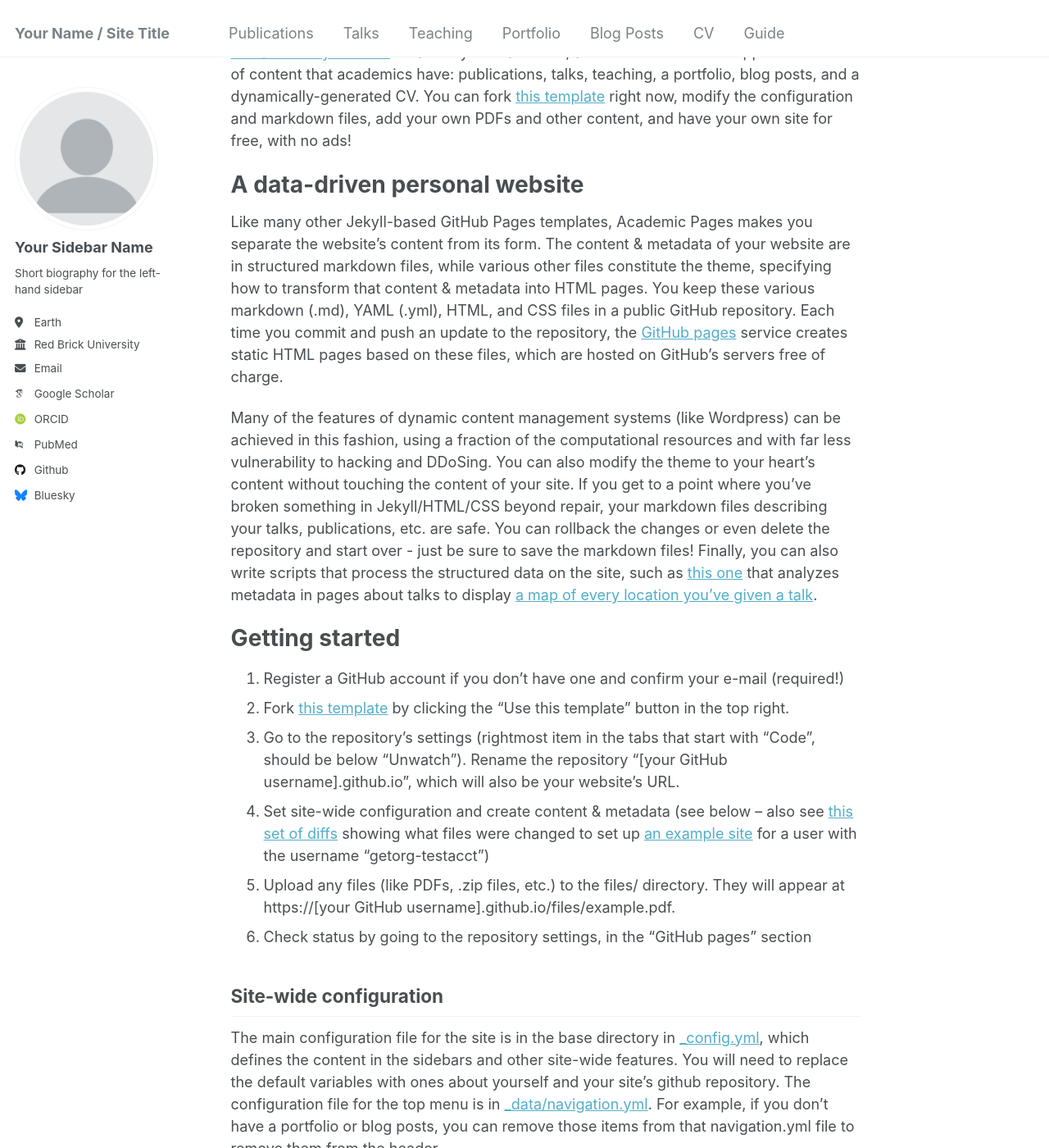
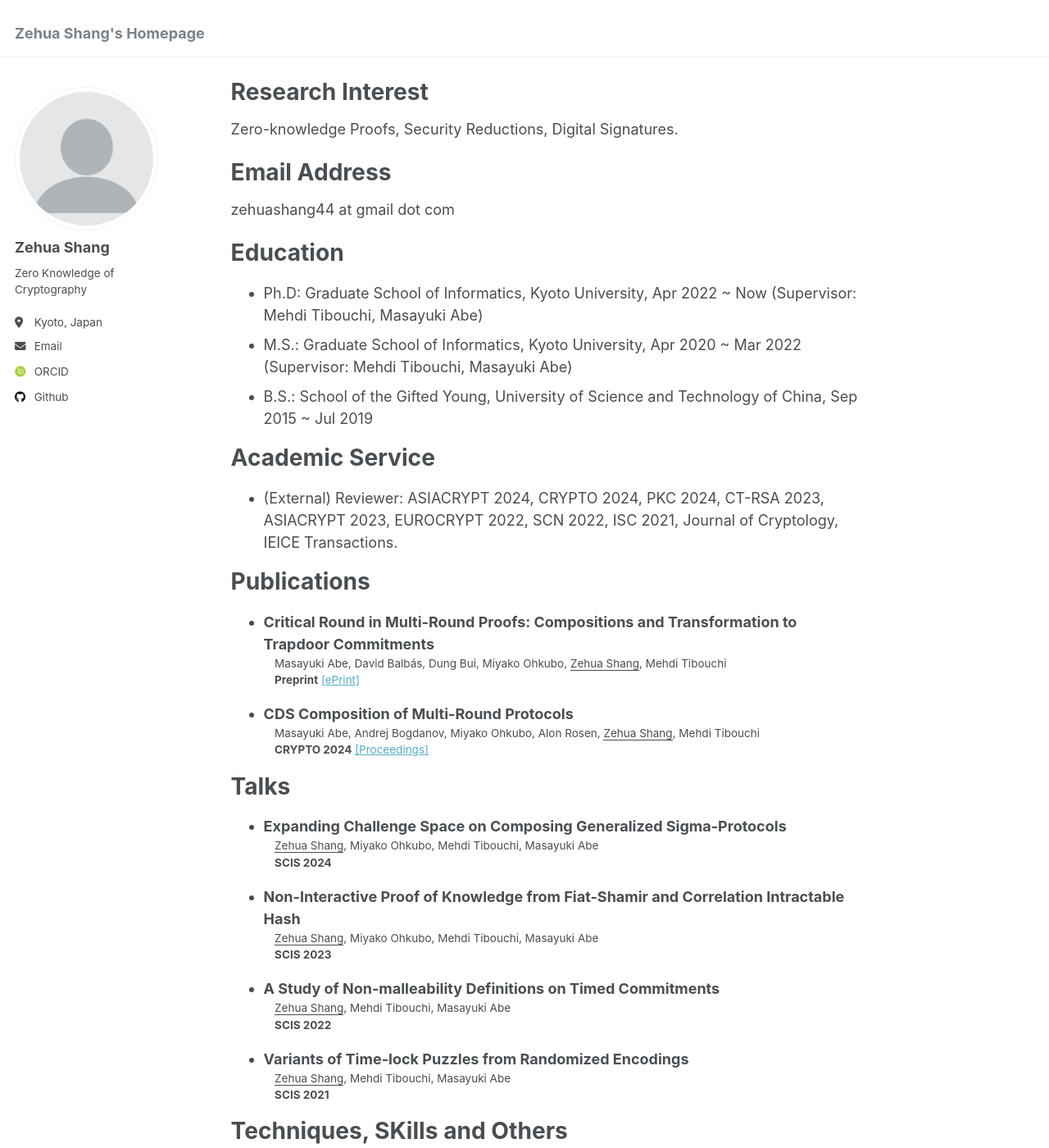
Before and after one commit to shzhzzz/shzhzzz.github.io, a Jekyll site: the page built from _pages/about.md, in a window 1280 px wide and 1400 px high, scrolled down 234 px. Shown: the whole window at 82% size. Built offline with Jekyll 4.4.1, drawn with Linux system fonts in a browser that asks for light colours; some web fonts are replaced; some of the changed text lies outside the part shown.

Commit message:
Update homepage

```diff
--- a/_config.yml
+++ b/_config.yml
@@ -8,11 +8,11 @@
 
 # Basic Site Settings
 locale                   : "en-US"
-title                    : "Your Name / Site Title"
+title                    : "Zehua Shang's Homepage"
 title_separator          : "-"
-name                     : &name "Your Name"
-description              : &description "personal description"
-url                      : https://academicpages.github.io # the base hostname & protocol for your site e.g. "https://mmistakes.github.io"
+name                     : &name "Zehua Shang"
+description              : &description "Zero Knowledge of Cryptography"
+url                      : https://shzhzzz.github.io/homepage # the base hostname & protocol for your site e.g. "https://mmistakes.github.io"
 baseurl                  : "" # the subpath of your site, e.g. "/blog"
 repository               : "academicpages/academicpages.github.io"
 
@@ -22,21 +22,21 @@ repository               : "academicpages/academicpages.github.io"
 author:
   # Biographic information
   avatar           : "profile.png"
-  name             : "Your Sidebar Name"
+  name             : "Zehua Shang"
   pronouns         : # example: "she/her"
-  bio              : "Short biography for the left-hand sidebar"
-  location         : "Earth"
-  employer         : "Red Brick University"
+  bio              : "Zero Knowledge of Cryptography"
+  location         : "Kyoto, Japan"
+  employer         :
   uri              : # URL
-  email            : "none@example.org"
+  email            : "shang.zehua.23m@st.kyoto-u.ac.jp"
 
   # Academic websites
   arxiv            : # URL - Update with the correct link to your profile
-  googlescholar    : "https://scholar.google.com/citations?user=PS_CX0AAAAAJ"
+  googlescholar    : # "https://scholar.google.com/citations?user=PS_CX0AAAAAJ"
   impactstory      : # URL
-  orcid            : "http://orcid.org/yourorcidurl"
+  orcid            : "https://orcid.org/0009-0007-9115-0117"
   semantic         : # URL
-  pubmed           : "https://www.ncbi.nlm.nih.gov/pubmed/?term=john+snow"
+  pubmed           : # "https://www.ncbi.nlm.nih.gov/pubmed/?term=john+snow"
   researchgate     : # URL
   scopus           : # URL
 
@@ -44,12 +44,12 @@ author:
   bitbucket        : # Username - Update with your username on the site
   codepen          : # Username
   dribbble         : # Username
-  github           : "academicpages"
+  github           : "shzhzzz"
   kaggle           : # Username
   stackoverflow    : # User number or user number and name (i.e., use "1" or "1/jeff-atwood")
 
   # Social media
-  bluesky          : "bsky.app" # Replace this with you Bluesky username
+  bluesky          : #"bsky.app" # Replace this with you Bluesky username
   facebook         : # Username
   flickr           : # Username
   foursquare       : # Username
@@ -213,16 +213,16 @@ kramdown:
 # These settings control the types of collections used by the template
 collections:
   teaching:
-    output: true
+    output: false
     permalink: /:collection/:path/
   publications:
-    output: true
+    output: false
     permalink: /:collection/:path/
   portfolio:
-    output: true
+    output: false
     permalink: /:collection/:path/
   talks:
-    output: true
+    output: false
     permalink: /:collection/:path/
 
 
--- a/_pages/about.md
+++ b/_pages/about.md
@@ -1,49 +1,58 @@
 ---
 permalink: /
-title: "Academic Pages is a ready-to-fork GitHub Pages template for academic personal websites"
+title: "Zehua Shang / 尚泽华"
 author_profile: true
 redirect_from:
   - /about/
   - /about.html
 ---
 
-This is the front page of a website that is powered by the [Academic Pages template](https://github.com/academicpages/academicpages.github.io) and hosted on GitHub pages. [GitHub pages](https://pages.github.com) is a free service in which websites are built and hosted from code and data stored in a GitHub repository, automatically updating when a new commit is made to the repository. This template was forked from the [Minimal Mistakes Jekyll Theme](https://mmistakes.github.io/minimal-mistakes/) created by Michael Rose, and then extended to support the kinds of content that academics have: publications, talks, teaching, a portfolio, blog posts, and a dynamically-generated CV. You can fork [this template](https://github.com/academicpages/academicpages.github.io) right now, modify the configuration and markdown files, add your own PDFs and other content, and have your own site for free, with no ads!
+I am currently a third-year ph.D. student at Kyoto Univeristy, under the supervision of Mehdi Tibouchi and Masayuki Abe. Before coming to Japan, I received my bachelor's degree from University of Science and Technology of China, advised by Prof. Honggang Hu.
 
-A data-driven personal website
+[ORCID](https://orcid.org/0009-0007-9115-0117)    [DBLP](https://dblp.org/pid/383/5268.html)
+
+Research Interest
 ======
-Like many other Jekyll-based GitHub Pages templates, Academic Pages makes you separate the website's content from its form. The content & metadata of your website are in structured markdown files, while various other files constitute the theme, specifying how to transform that content & metadata into HTML pages. You keep these various markdown (.md), YAML (.yml), HTML, and CSS files in a public GitHub repository. Each time you commit and push an update to the repository, the [GitHub pages](https://pages.github.com/) service creates static HTML pages based on these files, which are hosted on GitHub's servers free of charge.
+ Zero-knowledge Proofs, Security Reductions, Digital Signatures.
 
-Many of the features of dynamic content management systems (like Wordpress) can be achieved in this fashion, using a fraction of the computational resources and with far less vulnerability to hacking and DDoSing. You can also modify the theme to your heart's content without touching the content of your site. If you get to a point where you've broken something in Jekyll/HTML/CSS beyond repair, your markdown files describing your talks, publications, etc. are safe. You can rollback the changes or even delete the repository and start over - just be sure to save the markdown files! Finally, you can also write scripts that process the structured data on the site, such as [this one](https://github.com/academicpages/academicpages.github.io/blob/master/talkmap.ipynb) that analyzes metadata in pages about talks to display [a map of every location you've given a talk](https://academicpages.github.io/talkmap.html).
+Email Address
+======
+ zehuashang44 at gmail dot com
 
-Getting started
+Education
 ======
-1. Register a GitHub account if you don't have one and confirm your e-mail (required!)
-1. Fork [this template](https://github.com/academicpages/academicpages.github.io) by clicking the "Use this template" button in the top right.
-1. Go to the repository's settings (rightmost item in the tabs that start with "Code", should be below "Unwatch"). Rename the repository "[your GitHub username].github.io", which will also be your website's URL.
-1. Set site-wide configuration and create content & metadata (see below -- also see [this set of diffs](http://archive.is/3TPas) showing what files were changed to set up [an example site](https://getorg-testacct.github.io) for a user with the username "getorg-testacct")
-1. Upload any files (like PDFs, .zip files, etc.) to the files/ directory. They will appear at https://[your GitHub username].github.io/files/example.pdf.
-1. Check status by going to the repository settings, in the "GitHub pages" section
+* Ph.D: Graduate School of Informatics, Kyoto University, Apr 2022 ~ Now (Supervisor: Mehdi Tibouchi, Masayuki Abe)
+* M.S.: Graduate School of Informatics, Kyoto University, Apr 2020 ~ Mar 2022 (Supervisor: Mehdi Tibouchi, Masayuki Abe)
+* B.S.: School of the Gifted Young, University of Science and Technology of China, Sep 2015 ~ Jul 2019
 
-Site-wide configuration
-------
-The main configuration file for the site is in the base directory in [_config.yml](https://github.com/academicpages/academicpages.github.io/blob/master/_config.yml), which defines the content in the sidebars and other site-wide features. You will need to replace the default variables with ones about yourself and your site's github repository. The configuration file for the top menu is in [_data/navigation.yml](https://github.com/academicpages/academicpages.github.io/blob/master/_data/navigation.yml). For example, if you don't have a portfolio or blog posts, you can remove those items from that navigation.yml file to remove them from the header.
+Academic Service
+======
+* (External) Reviewer: ASIACRYPT 2024, CRYPTO 2024, PKC 2024, CT-RSA 2023, ASIACRYPT 2023, EUROCRYPT 2022, SCN 2022, ISC 2021, Journal of Cryptology, IEICE Transactions.
 
-Create content & metadata
-------
-For site content, there is one markdown file for each type of content, which are stored in directories like _publications, _talks, _posts, _teaching, or _pages. For example, each talk is a markdown file in the [_talks directory](https://github.com/academicpages/academicpages.github.io/tree/master/_talks). At the top of each markdown file is structured data in YAML about the talk, which the theme will parse to do lots of cool stuff. The same structured data about a talk is used to generate the list of talks on the [Talks page](https://academicpages.github.io/talks), each [individual page](https://academicpages.github.io/talks/2012-03-01-talk-1) for specific talks, the talks section for the [CV page](https://academicpages.github.io/cv), and the [map of places you've given a talk](https://academicpages.github.io/talkmap.html) (if you run this [python file](https://github.com/academicpages/academicpages.github.io/blob/master/talkmap.py) or [Jupyter notebook](https://github.com/academicpages/academicpages.github.io/blob/master/talkmap.ipynb), which creates the HTML for the map based on the contents of the _talks directory).
+Publications
+======
+* **Critical Round in Multi-Round Proofs: Compositions and Transformation to Trapdoor Commitments**
+:   Masayuki Abe, David Balbás, Dung Bui, Miyako Ohkubo, <u>Zehua Shang</u>, Mehdi Tibouchi
+:   **Preprint** [[ePrint]](https://eprint.iacr.org/2024/1766)
+* **CDS Composition of Multi-Round Protocols**
+:   Masayuki Abe, Andrej Bogdanov, Miyako Ohkubo, Alon Rosen, <u>Zehua Shang</u>, Mehdi Tibouchi
+:   **CRYPTO 2024** [[Proceedings]](https://link.springer.com/chapter/10.1007/978-3-031-68400-5_12)
 
-**Markdown generator**
+Talks
+======
+* **Expanding Challenge Space on Composing Generalized Sigma-Protocols**
+:   <u>Zehua Shang</u>, Miyako Ohkubo, Mehdi Tibouchi, Masayuki Abe
+:   **SCIS 2024**
+* **Non-Interactive Proof of Knowledge from Fiat-Shamir and Correlation Intractable Hash**
+:   <u>Zehua Shang</u>, Miyako Ohkubo, Mehdi Tibouchi, Masayuki Abe
+:   **SCIS 2023**
+* **A Study of Non-malleability Definitions on Timed Commitments**
+:   <u>Zehua Shang</u>, Mehdi Tibouchi, Masayuki Abe
+:   **SCIS 2022**
+* **Variants of Time-lock Puzzles from Randomized Encodings**
+:   <u>Zehua Shang</u>, Mehdi Tibouchi, Masayuki Abe
+:   **SCIS 2021**
 
-The repository includes [a set of Jupyter notebooks](https://github.com/academicpages/academicpages.github.io/tree/master/markdown_generator
-) that converts a CSV containing structured data about talks or presentations into individual markdown files that will be properly formatted for the Academic Pages template. The sample CSVs in that directory are the ones I used to create my own personal website at stuartgeiger.com. My usual workflow is that I keep a spreadsheet of my publications and talks, then run the code in these notebooks to generate the markdown files, then commit and push them to the GitHub repository.
-
-How to edit your site's GitHub repository
-------
-Many people use a git client to create files on their local computer and then push them to GitHub's servers. If you are not familiar with git, you can directly edit these configuration and markdown files directly in the github.com interface. Navigate to a file (like [this one](https://github.com/academicpages/academicpages.github.io/blob/master/_talks/2012-03-01-talk-1.md) and click the pencil icon in the top right of the content preview (to the right of the "Raw | Blame | History" buttons). You can delete a file by clicking the trashcan icon to the right of the pencil icon. You can also create new files or upload files by navigating to a directory and clicking the "Create new file" or "Upload files" buttons.
-
-Example: editing a markdown file for a talk
-![Editing a markdown file for a talk](/images/editing-talk.png)
-
-For more info
-------
-More info about configuring Academic Pages can be found in [the guide](https://academicpages.github.io/markdown/), the [growing wiki](https://github.com/academicpages/academicpages.github.io/wiki), and you can always [ask a question on GitHub](https://github.com/academicpages/academicpages.github.io/discussions). The [guides for the Minimal Mistakes theme](https://mmistakes.github.io/minimal-mistakes/docs/configuration/) (which this theme was forked from) might also be helpful.
+Techniques, SKills and Others
+======
+* Languages:  Chinese, English, Japanese
```
Also changed, not shown: _data/navigation.yml (+14 -14 lines).
